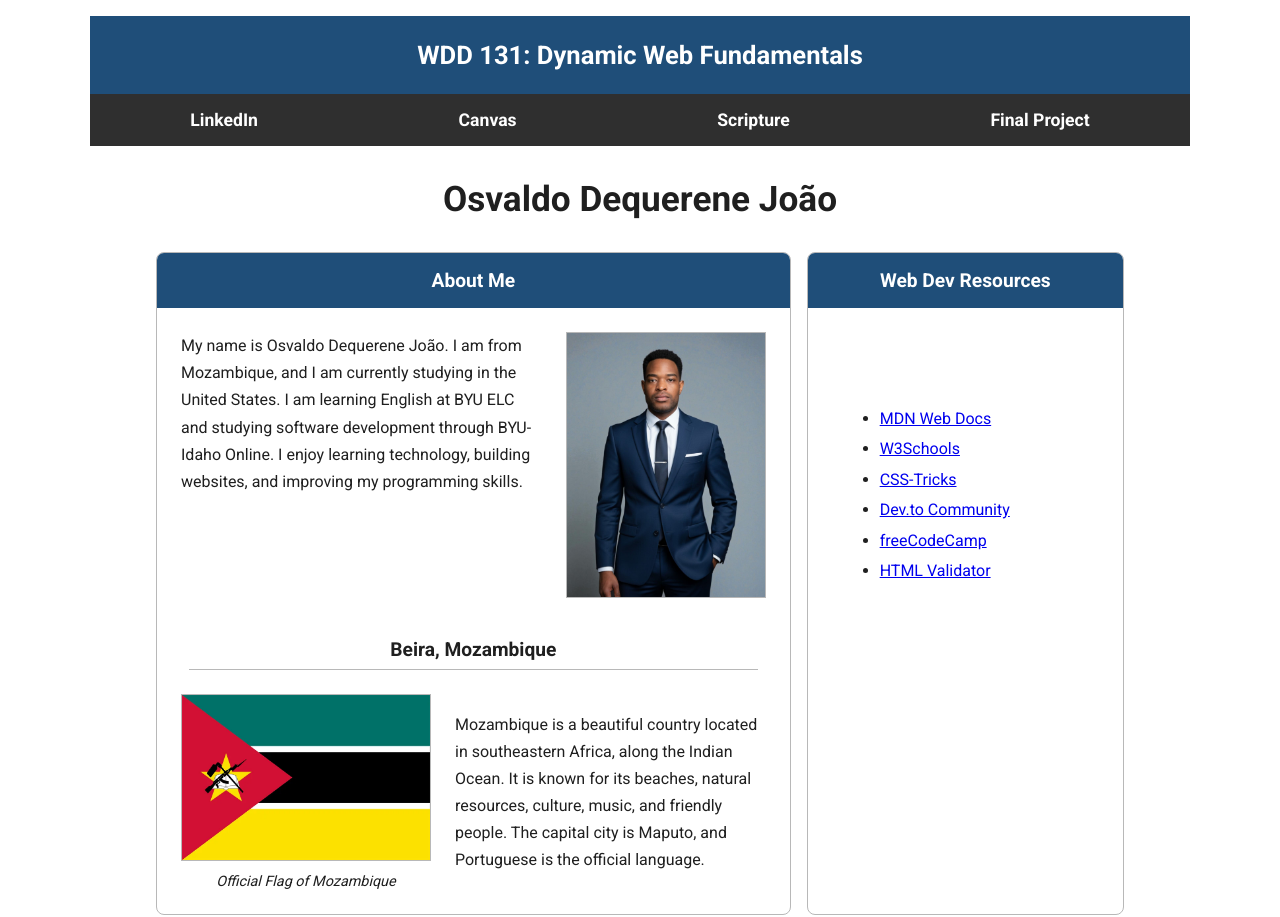
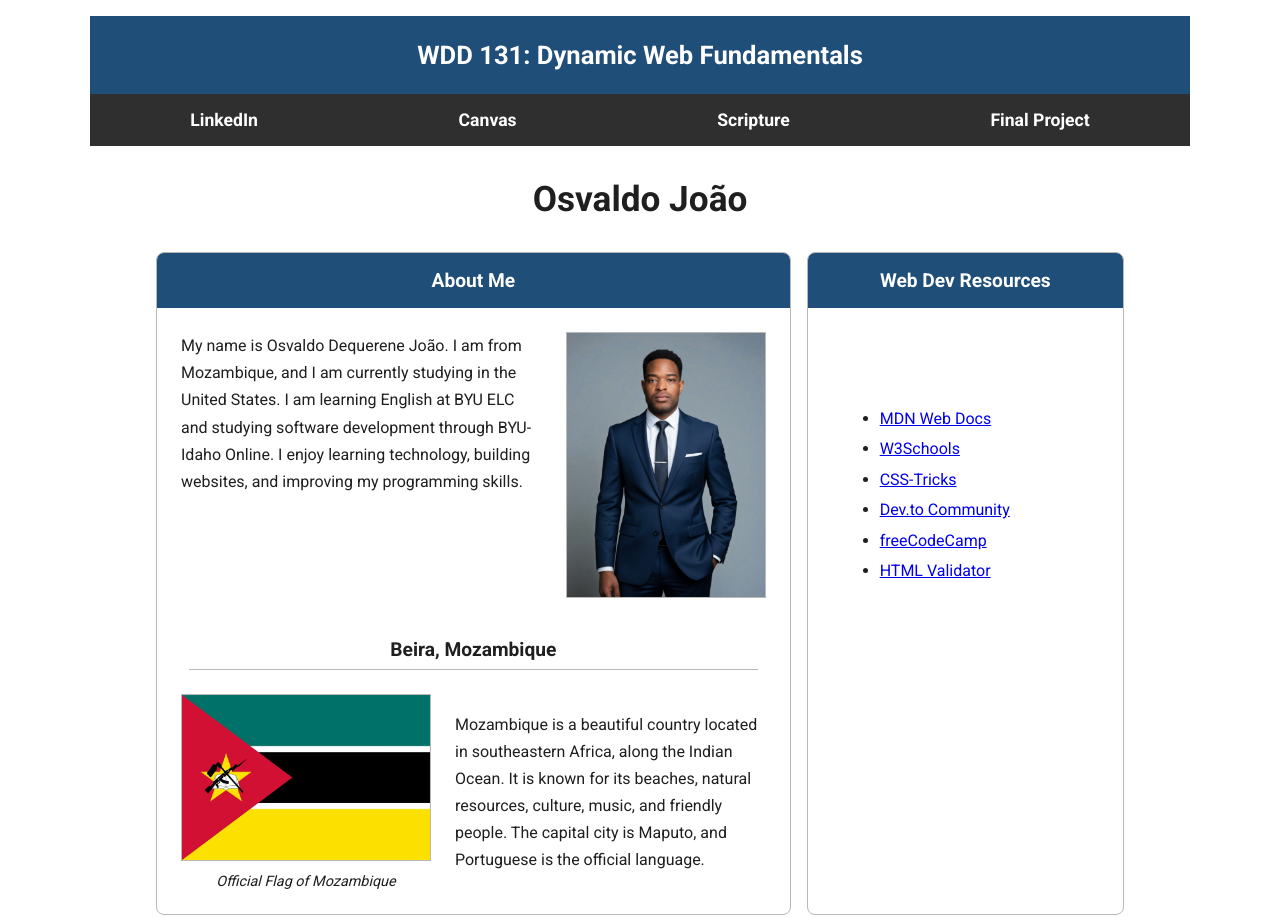
Before and after one commit to Dequerene/wdd131, a plain HTML site: page index.html in a window 1280 px wide. Shown: the top 917 px of the page. Drawn offline with Linux system fonts and the light colour scheme.

Commit message:
Fixed meta description caracters

```diff
--- a/index.html
+++ b/index.html
@@ -3,9 +3,9 @@
 <head>
   <meta charset="UTF-8">
   <meta name="viewport" content="width=device-width, initial-scale=1.0">
-  <title>WDD 131: Dynamic Web Fundamentals: Osvaldo Dequerene João</title>
-  <meta name="description" content="WDD 131: Dynamic Web Fundamentals home page for Osvaldo Dequerene João. This page includes information about me, Mozambique, and useful web development resources.">
-  <meta name="author" content="Osvaldo Dequerene João">
+  <title>WDD 131: Dynamic Web Fundamentals: Osvaldo João</title>
+  <meta name="description" content="WDD 131: Dynamic Web Fundamentals home page for Osvaldo João. This page includes information about me.">
+  <meta name="author" content="Osvaldo João">
 
   <link rel="preconnect" href="https://fonts.googleapis.com">
   <link rel="preconnect" href="https://fonts.gstatic.com" crossorigin>
@@ -30,7 +30,7 @@
   </header>
 
   <main id="main-content">
-    <h1>Osvaldo Dequerene João</h1>
+    <h1>Osvaldo João</h1>
 
     <section class="card about-card">
       <h2>About Me</h2>
```
